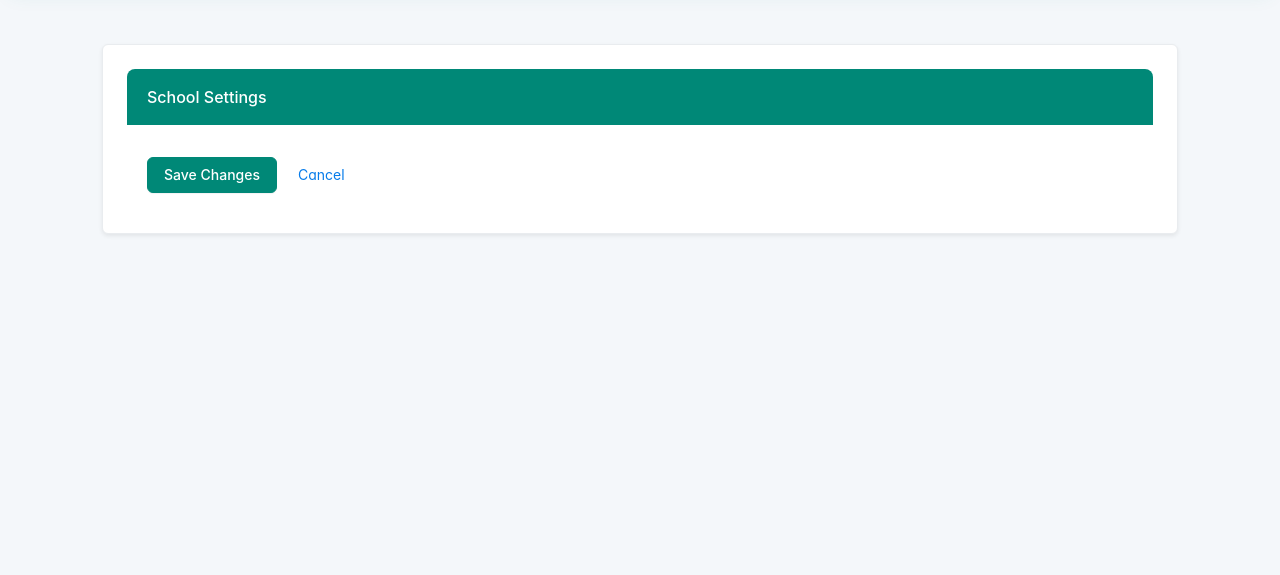
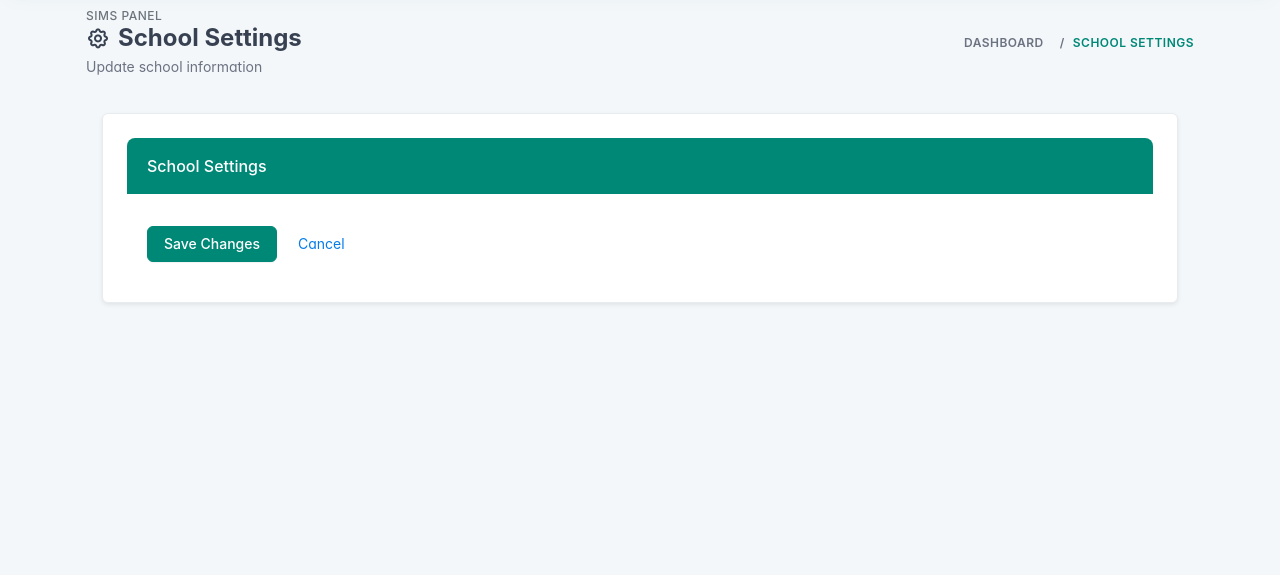
Before and after one commit to nabinGhimire/simsnepal_com_django, a Django app: template panel/templates/panel/school_settings.html in a window 1280 px wide. Shown: the part 57-632 px from the top of the page. Run offline with Django 5.2, Linux system fonts and the light colour scheme; the template is opened without the code that fills it, so the values that code supplies are empty; some web fonts are replaced.

Commit message:
Design changed

```diff
--- a/panel/templates/panel/school_settings.html
+++ b/panel/templates/panel/school_settings.html
@@ -1,6 +1,29 @@
 {% extends "panel/panel-main.html" %}
 {% load static %}
 {% block title %}School Settings{% endblock %}
+
+{% block page_header %}
+<div class="page-header d-print-none">
+  <div class="container-xl">
+    <div class="row g-2 align-items-center">
+      <div class="col">
+        <div class="page-pretitle">SIMS Panel</div>
+        <h2 class="page-title"><i class="ti ti-settings me-2"></i>School Settings</h2>
+        <div class="text-muted mt-1">Update school information</div>
+      </div>
+      <div class="col-auto ms-auto d-print-none">
+        <nav aria-label="breadcrumb">
+          <ol class="breadcrumb">
+            <li class="breadcrumb-item"><a href="{% url 'panel:index' %}">Dashboard</a></li>
+            <li class="breadcrumb-item active" aria-current="page">School Settings</li>
+          </ol>
+        </nav>
+      </div>
+    </div>
+  </div>
+</div>
+{% endblock page_header %}
+
 {% block content %}
 <div class="container my-5">
   <div class="card shadow-sm">
@@ -10,10 +33,10 @@
     <div class="card-body">
       {% if messages %}
       {% for message in messages %}
-      <div class="alert alert-{{ message.tags }} alert-dismissible fade show" role="alert">
-        {{ message }}
-        <button type="button" class="btn-close" data-bs-dismiss="alert" aria-label="Close"></button>
-      </div>
+        <div class="alert alert-{{ message.tags }} alert-dismissible fade show" role="alert">
+          {{ message }}
+          <button type="button" class="btn-close" data-bs-dismiss="alert" aria-label="Close"></button>
+        </div>
       {% endfor %}
       {% endif %}
 
```
